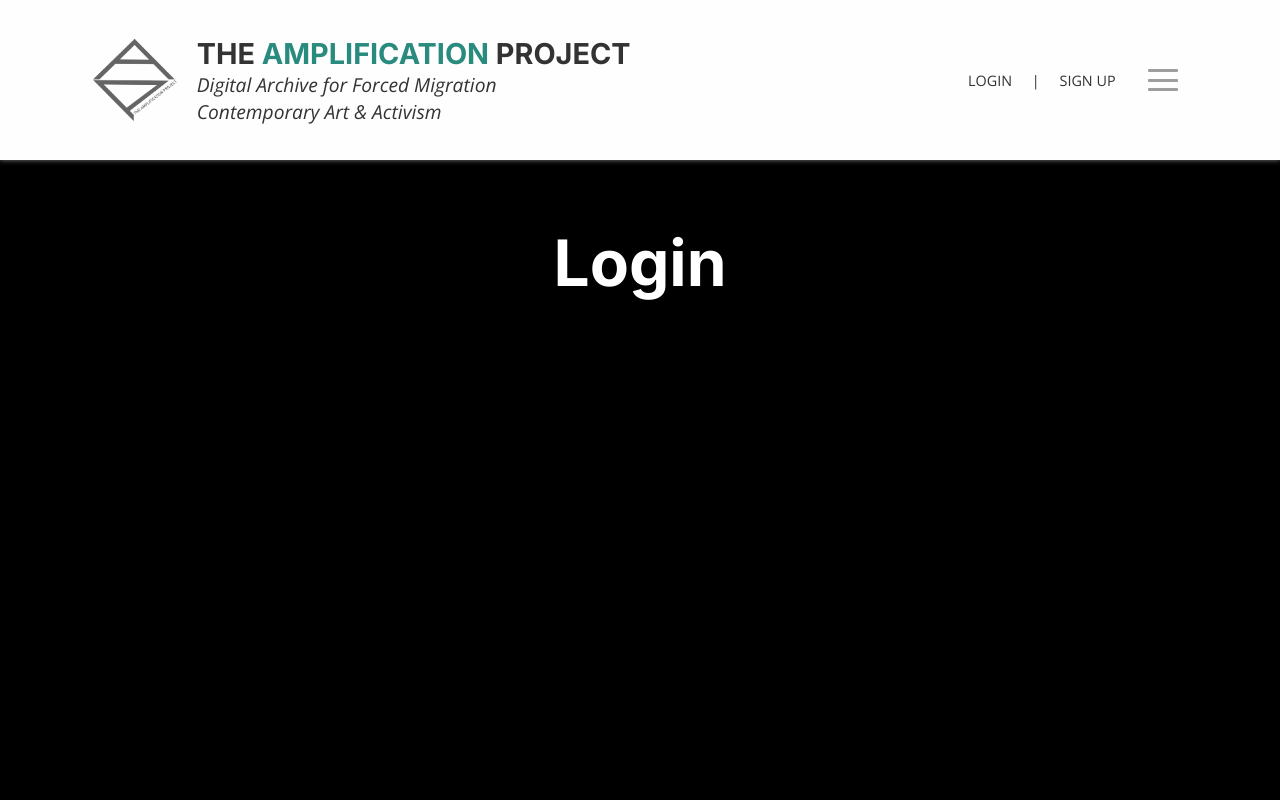
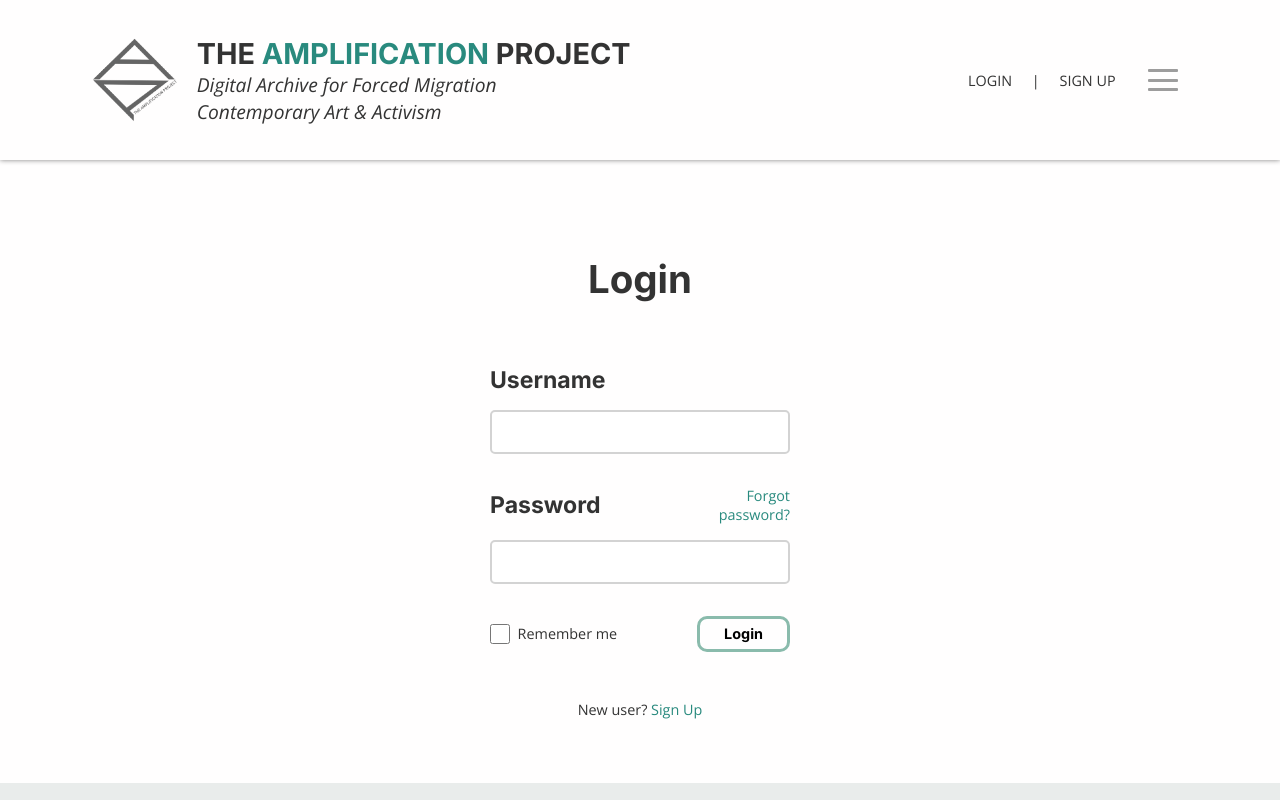
Before and after one commit to czhangy/TheAmplificationProject, a Vue app: page /login in a window 1280 px wide. Built offline with nearby package versions, Linux system fonts and the light colour scheme.

Commit message:
Login page draft

```diff
--- a/src/views/Login.vue
+++ b/src/views/Login.vue
@@ -1,21 +1,233 @@
 <template>
-  <div class="login">Login</div>
+  <div class="login">
+    <h2>Login</h2>
+    <div class="login-form">
+      <label>Username</label>
+      <input v-model="username" />
+      <div class="form-header">
+        <label>Password</label>
+        <button @click="handleForgotPasswordReq">Forgot password?</button>
+      </div>
+      <input type="password" v-model="password" />
+      <div class="form-footer">
+        <div class="remember-me-check">
+          <input type="checkbox" v-model="remember" />
+          <label>Remember me</label>
+        </div>
+        <button @click="handleLogin">Login</button>
+      </div>
+      <p>New user? <router-link to="/signup">Sign Up</router-link></p>
+    </div>
+  </div>
 </template>
 
 <script>
 export default {
   name: "Login",
+  data() {
+    return {
+      remember: false,
+      username: "",
+      password: "",
+    };
+  },
+  methods: {
+    handleForgotPasswordReq: function () {
+      alert(
+        `The handleForgotPasswordReq() function in Login.vue must still be implemented, but here's the data stored in the component for testing:\n
+        remember = "${this.remember}"
+        username = "${this.username}"
+        password = "${this.password}"`
+      );
+    },
+    handleLogin: function () {
+      alert(
+        `The handleLogin() function in Login.vue must still be implemented, but here's the data stored in the component for testing:\n
+        remember = "${this.remember}"
+        username = "${this.username}"
+        password = "${this.password}"`
+      );
+    },
+  },
 };
 </script>
 
 <style scoped lang="scss">
 .login {
-  color: white;
-  background: black;
-  height: 100vh;
+  // Sizing
   width: 100%;
-  text-align: center;
-  font-size: 4rem;
-  padding: 4rem;
+  // Flexbox for centering
+  display: flex;
+  flex-direction: column;
+  align-items: center;
+  // Spacing
+  padding: 1rem;
+
+  h2 {
+    // Typography
+    text-align: center;
+    font-size: $header-font-size;
+    // Spacing
+    margin-top: $title-margin;
+  }
+
+  .login-form {
+    // Sizing
+    width: max(20vw, 300px);
+    // Spacing
+    margin-top: 4rem;
+    // Flexbox for centering
+    display: flex;
+    flex-direction: column;
+    justify-content: center;
+    align-items: center;
+
+    label {
+      // Typography
+      font-size: $subheader-font-size;
+      // Align left
+      width: 100%;
+      text-align: left;
+      // Spacing
+      margin-bottom: 1rem;
+    }
+
+    input {
+      // Sizing
+      width: 100%;
+      // Typography
+      font-size: $subheader-font-size;
+      font-family: $alt-font;
+      // Outer spacing
+      margin-bottom: 2rem;
+      // Inner spacing
+      padding: 0.25rem 0.5rem;
+      // Box styling
+      border: 2px solid lightgrey;
+      border-radius: 5px;
+    }
+
+    .form-header {
+      // Sizing
+      width: 100%;
+      // Flexbox for layout
+      display: flex;
+      justify-content: space-between;
+      align-items: center;
+
+      button {
+        // Remove default styling
+        background: none;
+        border: none;
+        // Clickable
+        cursor: pointer;
+        // Sizing
+        width: 11rem;
+        // Typography
+        font-family: $alt-font;
+        color: $accent-teal;
+        font-size: $body-font-size;
+        // Spacing
+        margin-bottom: 1rem;
+        // Flush right
+        text-align: right;
+      }
+    }
+
+    .form-footer {
+      // Sizing
+      width: 100%;
+      // Flexbox for layout
+      display: flex;
+      justify-content: space-between;
+
+      .remember-me-check {
+        // Flexbox for layout
+        display: flex;
+        justify-content: flex-start;
+        align-items: center;
+        // Sizing
+        width: 50%;
+
+        input {
+          // Clear styling
+          margin-bottom: 0;
+          // Spacing
+          margin-right: 0.5rem;
+          // Sizing
+          height: 1.5rem;
+          width: 1.5rem;
+        }
+
+        label {
+          // Clear margins
+          margin-bottom: 0;
+          // Typography
+          font-size: $body-font-size;
+          font-family: $alt-font;
+        }
+      }
+
+      button {
+        // Clear default styling
+        background: none;
+        // Button styling
+        border: 3px solid $accent-light-teal;
+        padding: 0.4rem 1.5rem;
+        border-radius: 10px;
+        // Typography
+        font-family: $main-font;
+        font-size: $body-font-size;
+        // Clickable
+        cursor: pointer;
+      }
+    }
+
+    p {
+      // Spacing
+      margin: 3rem 0;
+      // Typography
+      font-size: $body-font-size;
+      font-family: $alt-font;
+
+      a {
+        // Clear default styling
+        text-decoration: none;
+        // Typography
+        color: $accent-teal;
+      }
+    }
+  }
+}
+
+// Sticky hover
+@media (hover: hover) {
+  .login {
+    .login-form {
+      .form-header {
+        button {
+          &:hover {
+            color: $accent-light-teal;
+          }
+        }
+      }
+      .form-footer {
+        button {
+          transition: transform 0.2s ease;
+          &:hover {
+            transform: scale(1.05);
+            border-color: $accent-teal;
+          }
+        }
+      }
+      p {
+        a {
+          &:hover {
+            color: $accent-light-teal;
+          }
+        }
+      }
+    }
+  }
 }
 </style>
```
